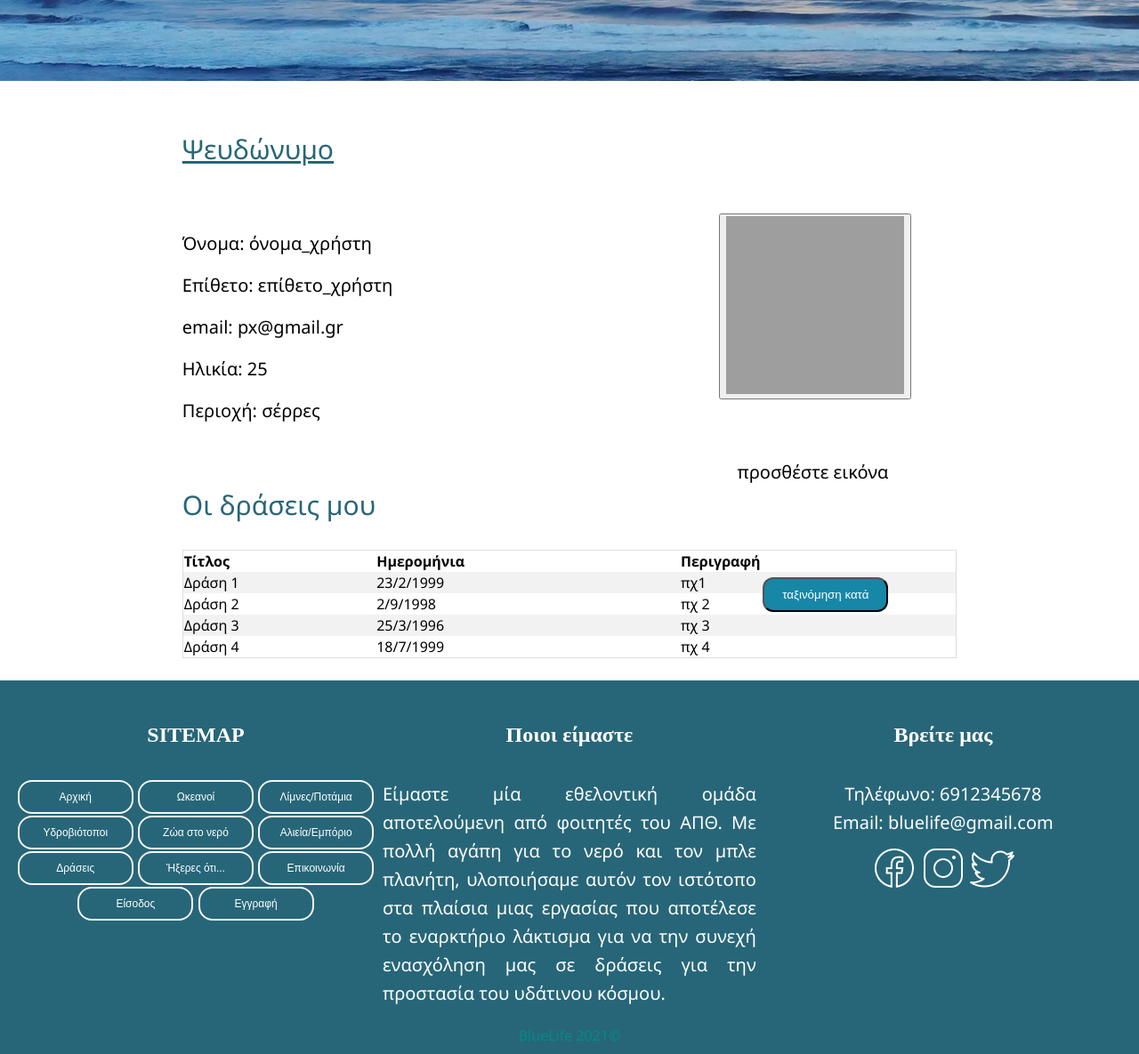
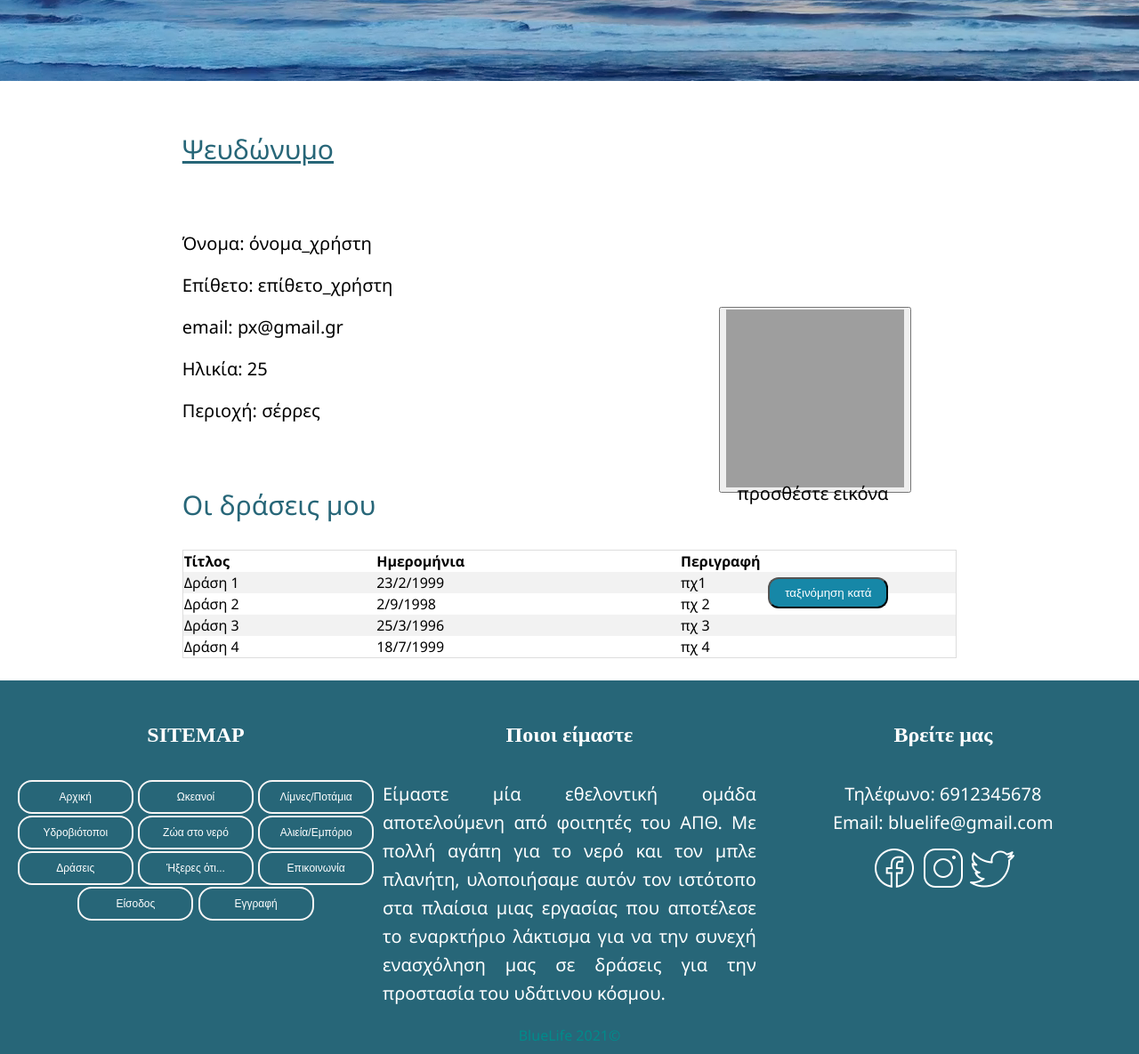
Before and after one commit to vrstelios/blue_life_csd_2021, a PHP site: page /User_Profile.html in a window 1280 px wide. Shown: the part 415-1600 px from the top of the page at 89% size. Run offline with PHP 8.4, Linux system fonts and the light colour scheme; grey boxes are pictures that could not be loaded.

Commit message:
mikres allages gia kogkal
.

```diff
--- a/styles_User_profile.css
+++ b/styles_User_profile.css
@@ -10,7 +10,7 @@ p{
 }
 .txt_img{
     position: absolute;
-    top: 114%;
+    top: 117%;
     right: 22%;
 }
 .sort{
@@ -19,11 +19,12 @@ p{
     right: 22%;
     background-color: #1687a7;
     color: white;
-    padding: 10px 20px;
+    padding: 8px 17px;
     border-radius: 12px;
 }
 .profile_img{
     position: absolute;
+    top: 95%;
     right: 20%;
 }
 .special{
```
